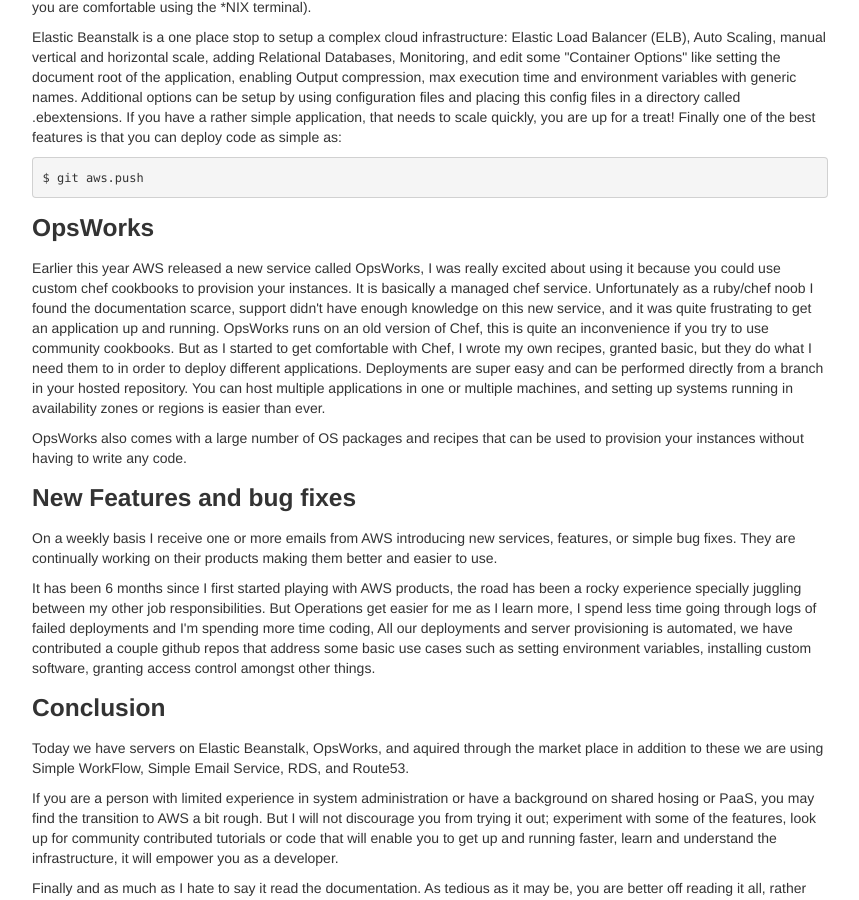
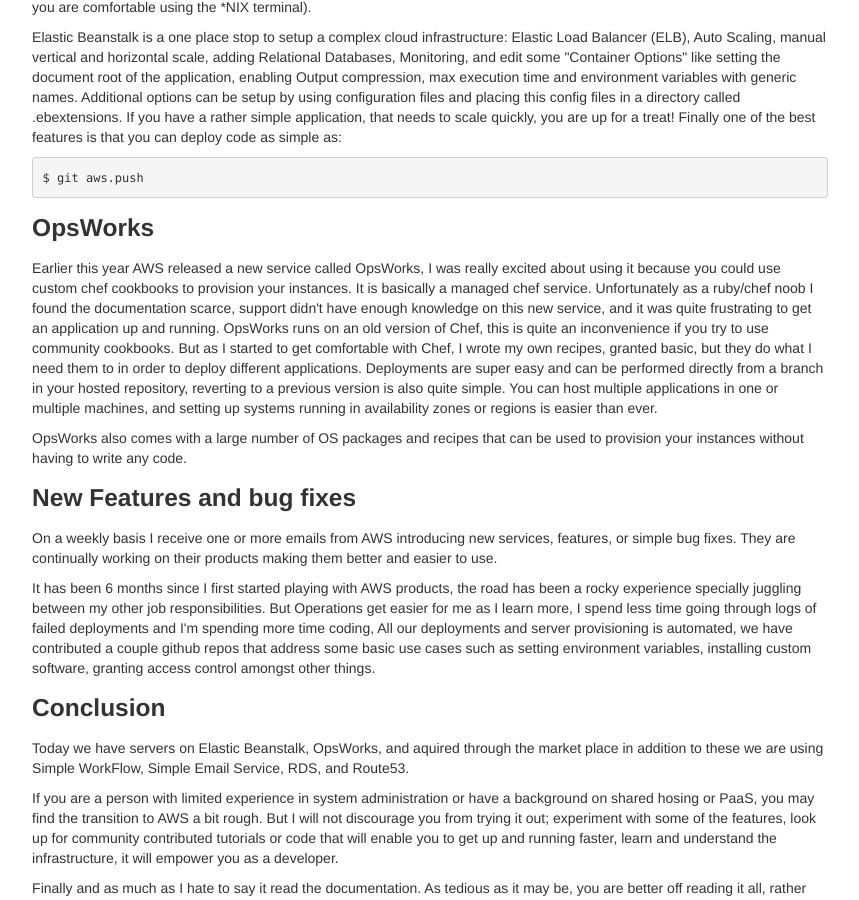
Before and after one commit to onema/onema.github.io, a Jekyll site: the page built from _posts/2013-05-31-amazon-web-services-warmingup.html, in a window 1280 px wide and 900 px high, scrolled down 1145 px. Shown: the whole window, without its empty margins (292-1151 px from the left). Built offline with Jekyll 4.4.1, drawn with Linux system fonts in a browser that asks for light colours; Markdown is read by kramdown in place of the engine named in the settings; comment, search, counter and statistics services are not loaded.

Commit message:
updated post

```diff
--- a/_posts/2013-05-31-amazon-web-services-warmingup.html
+++ b/_posts/2013-05-31-amazon-web-services-warmingup.html
@@ -111,9 +111,9 @@ description: AWS is great, but not everything is read roses... Let me tell you w
     use community cookbooks. But as I started to get comfortable with Chef, I wrote
     my own recipes, granted basic, but they do what I need them to in order to
     deploy different applications. Deployments are super easy and can be performed
-    directly from a branch in your hosted repository. You can host multiple
-    applications in one or multiple machines, and setting up systems running in
-    availability zones or regions is easier than ever.
+    directly from a branch in your hosted repository, reverting to a previous version is also quite simple.
+    You can host multiple applications in one or multiple machines, and setting
+    up systems running in availability zones or regions is easier than ever.
 </p>
 <p>
     OpsWorks also comes with a large number of OS packages and recipes that can
```
